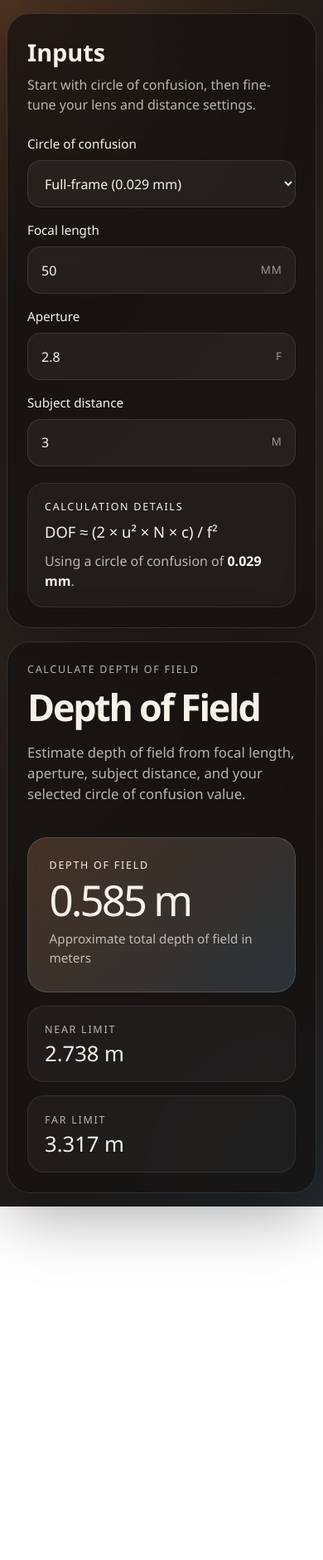
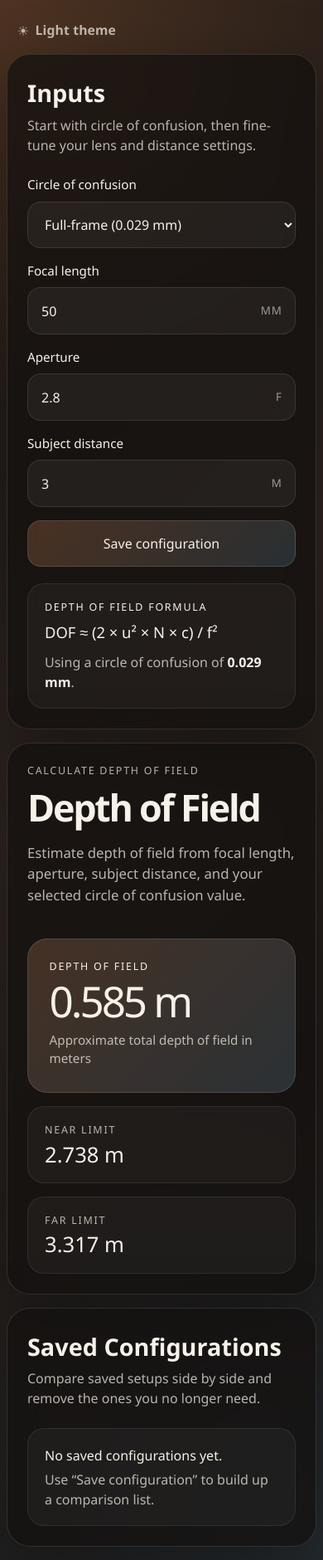
Before and after one commit to RalphvK/dof-calculator, a Vue app: page / in a window 390 px wide. Shown: the whole page at 83% size. Before the commit the page ends 1454 px from the top, so only its background shows below. Built offline with nearby package versions, Linux system fonts and the light colour scheme.

Commit message:
Add theme toggle and saved configuration panel

```diff
--- a/src/App.vue
+++ b/src/App.vue
@@ -1,5 +1,8 @@
 <script setup>
-import { computed, ref } from 'vue'
+import { computed, onMounted, ref, watch } from 'vue'
+
+const STORAGE_KEY = 'dof-calculator-saved-configurations'
+const THEME_STORAGE_KEY = 'dof-calculator-theme'
 
 const cocOptions = [
   { label: 'Full-frame (0.029 mm)', value: '0.029' },
@@ -12,6 +15,8 @@ const circleOfConfusion = ref('0.029')
 const focalLength = ref(50)
 const aperture = ref(2.8)
 const subjectDistance = ref(3)
+const savedConfigurations = ref([])
+const theme = ref('dark')
 
 const subjectDistanceMm = computed(() => Math.max(Number(subjectDistance.value) || 0, 0) * 1000)
 const focalLengthMm = computed(() => Math.max(Number(focalLength.value) || 0, 0.1))
@@ -70,6 +75,65 @@ const farDisplay = computed(() =>
 const cocDisplay = computed(() =>
   cocValue.value.toFixed(3).replace(/0+$/, '').replace(/\.$/, '')
 )
+const themeSymbol = computed(() => (theme.value === 'dark' ? '☀' : '☾'))
+const themeLabel = computed(() => (theme.value === 'dark' ? 'Light theme' : 'Dark theme'))
+
+onMounted(() => {
+  const storedTheme = window.localStorage.getItem(THEME_STORAGE_KEY)
+
+  if (storedTheme === 'light' || storedTheme === 'dark') {
+    theme.value = storedTheme
+  }
+
+  const stored = window.localStorage.getItem(STORAGE_KEY)
+
+  if (!stored) {
+    return
+  }
+
+  try {
+    const parsed = JSON.parse(stored)
+    savedConfigurations.value = Array.isArray(parsed) ? parsed : []
+  } catch {
+    savedConfigurations.value = []
+  }
+})
+
+watch(
+  savedConfigurations,
+  (value) => {
+    window.localStorage.setItem(STORAGE_KEY, JSON.stringify(value))
+  },
+  { deep: true },
+)
+
+watch(
+  theme,
+  (value) => {
+    document.documentElement.setAttribute('data-theme', value)
+    window.localStorage.setItem(THEME_STORAGE_KEY, value)
+  },
+  { immediate: true },
+)
+
+function saveConfiguration() {
+  savedConfigurations.value.unshift({
+    id: crypto.randomUUID(),
+    coc: cocDisplay.value,
+    focalLength: Number(focalLength.value) || 0,
+    aperture: Number(aperture.value) || 0,
+    subjectDistance: Number(subjectDistance.value) || 0,
+    dof: dofDisplay.value,
+  })
+}
+
+function deleteConfiguration(id) {
+  savedConfigurations.value = savedConfigurations.value.filter((configuration) => configuration.id !== id)
+}
+
+function toggleTheme() {
+  theme.value = theme.value === 'dark' ? 'light' : 'dark'
+}
 
 function formatDistance(distanceMm) {
   const distanceMeters = distanceMm / 1000
@@ -88,6 +152,13 @@ function formatDistance(distanceMm) {
 
 <template>
   <main class="shell">
+    <div class="topbar">
+      <button class="theme-toggle" type="button" @click="toggleTheme">
+        <span class="theme-toggle-symbol" aria-hidden="true">{{ themeSymbol }}</span>
+        <span>{{ themeLabel }}</span>
+      </button>
+    </div>
+
     <section class="hero-panel">
       <p class="eyebrow">Calculate depth of field</p>
       <h1>Depth of Field</h1>
@@ -159,13 +230,59 @@ function formatDistance(distanceMm) {
         </label>
       </div>
 
+      <button class="save-button" type="button" @click="saveConfiguration">
+        Save configuration
+      </button>
+
       <div class="formula-card">
-        <p class="formula-heading">Calculation details</p>
+        <p class="formula-heading">Depth of field formula</p>
         <p class="formula-line">DOF ≈ (2 × u² × N × c) / f²</p>
         <p class="formula-copy">
           Using a circle of confusion of <strong>{{ cocDisplay }} mm</strong>.
         </p>
       </div>
     </section>
+
+    <section class="saved-panel">
+      <div class="panel-header">
+        <h2>Saved Configurations</h2>
+        <p>Compare saved setups side by side and remove the ones you no longer need.</p>
+      </div>
+
+      <div v-if="savedConfigurations.length" class="saved-list" aria-label="Saved configurations">
+        <div class="saved-table saved-table-head" aria-hidden="true">
+          <span>CoC</span>
+          <span>Focal</span>
+          <span>Aperture</span>
+          <span>Distance</span>
+          <span>DoF</span>
+          <span>Delete</span>
+        </div>
+
+        <article
+          v-for="configuration in savedConfigurations"
+          :key="configuration.id"
+          class="saved-table saved-row"
+        >
+          <span><small>CoC</small>{{ configuration.coc }} mm</span>
+          <span><small>Focal</small>{{ configuration.focalLength }} mm</span>
+          <span><small>Aperture</small>f/{{ configuration.aperture }}</span>
+          <span><small>Distance</small>{{ configuration.subjectDistance }} m</span>
+          <span><small>DoF</small>{{ configuration.dof }}</span>
+          <button
+            class="delete-button"
+            type="button"
+            @click="deleteConfiguration(configuration.id)"
+          >
+            Delete
+          </button>
+        </article>
+      </div>
+
+      <div v-else class="empty-state">
+        <p>No saved configurations yet.</p>
+        <p>Use “Save configuration” to build up a comparison list.</p>
+      </div>
+    </section>
   </main>
 </template>
--- a/src/style.css
+++ b/src/style.css
@@ -1,16 +1,60 @@
 :root {
-  font-family: 'Manrope', 'Segoe UI', sans-serif;
-  line-height: 1.5;
-  font-weight: 500;
-  color: #f7f2e9;
-  background:
+  --font-body: 'Manrope', 'Segoe UI', sans-serif;
+  --font-display: 'Space Grotesk', 'Segoe UI', sans-serif;
+  --bg:
     radial-gradient(circle at top left, rgba(211, 125, 72, 0.28), transparent 26%),
     radial-gradient(circle at bottom right, rgba(95, 133, 161, 0.2), transparent 30%),
     linear-gradient(135deg, #1b1714 0%, #2d241f 45%, #161413 100%);
+  --text: #f7f2e9;
+  --muted: rgba(247, 242, 233, 0.72);
+  --soft: rgba(247, 242, 233, 0.58);
+  --panel-bg: rgba(18, 16, 15, 0.72);
+  --card-bg: rgba(255, 255, 255, 0.04);
+  --card-strong:
+    linear-gradient(135deg, rgba(233, 143, 88, 0.18), rgba(113, 170, 197, 0.16)),
+    rgba(255, 255, 255, 0.04);
+  --border: rgba(255, 255, 255, 0.12);
+  --border-soft: rgba(255, 255, 255, 0.08);
+  --field-border: rgba(255, 255, 255, 0.1);
+  --field-bg: rgba(255, 255, 255, 0.05);
+  --field-bg-focus: rgba(255, 255, 255, 0.08);
+  --accent: rgba(233, 143, 88, 0.8);
+  --button-bg: linear-gradient(135deg, rgba(233, 143, 88, 0.24), rgba(113, 170, 197, 0.18));
+  --button-secondary: rgba(255, 255, 255, 0.05);
+  --shadow: 0 24px 80px rgba(0, 0, 0, 0.35);
+  color: var(--text);
+  background: var(--bg);
+  font-family: var(--font-body);
+  line-height: 1.5;
+  font-weight: 500;
   font-synthesis: none;
   text-rendering: optimizeLegibility;
   -webkit-font-smoothing: antialiased;
   -moz-osx-font-smoothing: grayscale;
+}
+
+:root[data-theme='light'] {
+  --bg:
+    radial-gradient(circle at top left, rgba(244, 176, 124, 0.35), transparent 26%),
+    radial-gradient(circle at bottom right, rgba(132, 177, 205, 0.25), transparent 30%),
+    linear-gradient(135deg, #fbf4ea 0%, #f1e5d5 52%, #edf3f6 100%);
+  --text: #251b16;
+  --muted: rgba(37, 27, 22, 0.72);
+  --soft: rgba(37, 27, 22, 0.55);
+  --panel-bg: rgba(255, 251, 246, 0.8);
+  --card-bg: rgba(255, 255, 255, 0.55);
+  --card-strong:
+    linear-gradient(135deg, rgba(244, 176, 124, 0.26), rgba(132, 177, 205, 0.22)),
+    rgba(255, 255, 255, 0.72);
+  --border: rgba(80, 55, 33, 0.12);
+  --border-soft: rgba(80, 55, 33, 0.08);
+  --field-border: rgba(80, 55, 33, 0.12);
+  --field-bg: rgba(255, 255, 255, 0.72);
+  --field-bg-focus: rgba(255, 255, 255, 0.96);
+  --accent: rgba(193, 106, 53, 0.88);
+  --button-bg: linear-gradient(135deg, rgba(237, 150, 96, 0.34), rgba(121, 164, 191, 0.28));
+  --button-secondary: rgba(255, 255, 255, 0.72);
+  --shadow: 0 24px 60px rgba(122, 95, 72, 0.12);
 }
 
 * {
@@ -38,22 +82,30 @@ select {
 }
 
 .shell {
-  width: min(1100px, calc(100% - 2rem));
+  width: min(1400px, calc(100% - 2rem));
   margin: 0 auto;
   min-height: 100vh;
   display: grid;
-  grid-template-columns: 1.15fr 0.85fr;
+  grid-template-columns: minmax(280px, 0.95fr) minmax(320px, 1.05fr);
   gap: 1.5rem;
-  padding: 2rem 0;
+  padding: 1rem 0 2rem;
+}
+
+.topbar {
+  grid-column: 1 / -1;
+  display: flex;
+  justify-content: flex-end;
+  margin-bottom: -0.5rem;
 }
 
 .hero-panel,
-.control-panel {
+.control-panel,
+.saved-panel {
   backdrop-filter: blur(18px);
-  background: rgba(18, 16, 15, 0.72);
-  border: 1px solid rgba(255, 255, 255, 0.12);
+  background: var(--panel-bg);
+  border: 1px solid var(--border);
   border-radius: 28px;
-  box-shadow: 0 24px 80px rgba(0, 0, 0, 0.35);
+  box-shadow: var(--shadow);
 }
 
 .hero-panel {
@@ -63,9 +115,13 @@ select {
   justify-content: center;
 }
 
-.control-panel {
+.control-panel,
+.saved-panel {
   padding: 2rem;
-  align-self: center;
+}
+
+.saved-panel {
+  grid-column: 1 / -1;
 }
 
 .eyebrow,
@@ -82,8 +138,9 @@ select {
 .intro,
 .result-note,
 .formula-copy,
-.range-label {
-  color: rgba(247, 242, 233, 0.72);
+.range-label,
+.empty-state p:last-child {
+  color: var(--muted);
 }
 
 h1,
@@ -92,12 +149,21 @@ p {
   margin: 0;
 }
 
+h1,
+.panel-header h2 {
+  font-family: var(--font-display);
+}
+
 h1 {
-  font-family: 'Space Grotesk', 'Segoe UI', sans-serif;
   font-size: clamp(2.8rem, 5vw, 4.8rem);
   line-height: 0.98;
   letter-spacing: -0.05em;
   margin-top: 0.8rem;
+}
+
+.panel-header h2 {
+  font-size: 1.8rem;
+  margin-bottom: 0.35rem;
 }
 
 .intro {
@@ -110,14 +176,12 @@ h1 {
   margin-top: 2.5rem;
   padding: 1.5rem 1.6rem 1.8rem;
   border-radius: 24px;
-  background:
-    linear-gradient(135deg, rgba(233, 143, 88, 0.18), rgba(113, 170, 197, 0.16)),
-    rgba(255, 255, 255, 0.04);
-  border: 1px solid rgba(255, 255, 255, 0.14);
+  background: var(--card-strong);
+  border: 1px solid var(--border);
 }
 
 .result-value {
-  font-family: 'Space Grotesk', 'Segoe UI', sans-serif;
+  font-family: var(--font-display);
   font-size: clamp(3.2rem, 7vw, 6.4rem);
   line-height: 0.92;
   letter-spacing: -0.06em;
@@ -137,23 +201,20 @@ h1 {
 }
 
 .range-card,
-.formula-card {
+.formula-card,
+.saved-row,
+.saved-table-head,
+.empty-state {
   padding: 1.2rem 1.25rem;
   border-radius: 20px;
-  background: rgba(255, 255, 255, 0.04);
-  border: 1px solid rgba(255, 255, 255, 0.08);
+  background: var(--card-bg);
+  border: 1px solid var(--border-soft);
 }
 
 .range-value {
   margin-top: 0.35rem;
   font-size: 1.6rem;
   line-height: 1.1;
-}
-
-.panel-header h2 {
-  font-family: 'Space Grotesk', 'Segoe UI', sans-serif;
-  font-size: 1.8rem;
-  margin-bottom: 0.35rem;
 }
 
 .form-grid {
@@ -172,13 +233,12 @@ h1 {
 }
 
 .field select,
-.field input {
+.field input,
+.save-button,
+.delete-button,
+.theme-toggle {
   width: 100%;
-  border: 1px solid rgba(255, 255, 255, 0.1);
-  background: rgba(255, 255, 255, 0.05);
-  color: #f7f2e9;
   border-radius: 16px;
-  padding: 0.95rem 1rem;
   outline: none;
   transition:
     border-color 0.2s ease,
@@ -186,10 +246,20 @@ h1 {
     background 0.2s ease;
 }
 
+.field select,
+.field input {
+  border: 1px solid var(--field-border);
+  background: var(--field-bg);
+  color: var(--text);
+  padding: 0.95rem 1rem;
+}
+
 .field select:focus,
-.field input:focus {
-  border-color: rgba(233, 143, 88, 0.8);
-  background: rgba(255, 255, 255, 0.08);
+.field input:focus,
+.save-button:focus,
+.delete-button:focus {
+  border-color: var(--accent);
+  background: var(--field-bg-focus);
   transform: translateY(-1px);
 }
 
@@ -202,10 +272,59 @@ h1 {
   right: 1rem;
   top: 50%;
   transform: translateY(-50%);
-  color: rgba(247, 242, 233, 0.58);
+  color: var(--soft);
   pointer-events: none;
   text-transform: uppercase;
   letter-spacing: 0.08em;
+}
+
+.save-button,
+.delete-button,
+.theme-toggle {
+  border: 1px solid var(--border);
+  cursor: pointer;
+  color: var(--text);
+}
+
+.save-button {
+  margin-top: 1rem;
+  padding: 0.95rem 1rem;
+  background: var(--button-bg);
+}
+
+.delete-button {
+  padding: 0.7rem 0.8rem;
+  background: var(--button-secondary);
+}
+
+.theme-toggle {
+  width: auto;
+  min-width: 0;
+  padding: 0.55rem 0.8rem;
+  background: transparent;
+  border: 0;
+  border-radius: 0;
+  display: inline-flex;
+  align-items: center;
+  gap: 0.45rem;
+  color: var(--muted);
+  font-size: 0.98rem;
+  font-weight: 600;
+  letter-spacing: 0.01em;
+}
+
+.theme-toggle:hover {
+  color: var(--text);
+}
+
+.theme-toggle:focus {
+  color: var(--text);
+  transform: translateY(-1px);
+}
+
+.theme-toggle-symbol {
+  font-size: 1rem;
+  line-height: 1;
 }
 
 .formula-card {
@@ -214,7 +333,7 @@ h1 {
 
 .formula-line {
   margin-top: 0.4rem;
-  font-family: 'Space Grotesk', 'Segoe UI', sans-serif;
+  font-family: var(--font-display);
   font-size: 1.15rem;
 }
 
@@ -222,14 +341,69 @@ h1 {
   margin-top: 0.6rem;
 }
 
+.saved-list {
+  margin-top: 1.5rem;
+  display: grid;
+  gap: 0.9rem;
+}
+
+.saved-table {
+  display: grid;
+  grid-template-columns: 0.95fr 1fr 1fr 1fr 1fr 92px;
+  gap: 0.75rem;
+  align-items: center;
+}
+
+.saved-table-head {
+  padding-top: 0.85rem;
+  padding-bottom: 0.85rem;
+  font-size: 0.82rem;
+  text-transform: uppercase;
+  letter-spacing: 0.12em;
+  color: var(--muted);
+}
+
+.saved-row span {
+  display: grid;
+  gap: 0.2rem;
+  min-width: 0;
+}
+
+.saved-row small {
+  display: none;
+  color: var(--soft);
+  text-transform: uppercase;
+  letter-spacing: 0.1em;
+}
+
+.empty-state {
+  margin-top: 1.5rem;
+  display: grid;
+  gap: 0.35rem;
+}
+
 strong {
-  color: #fff7ef;
+  color: var(--text);
+}
+
+@media (max-width: 1200px) {
+  .shell {
+    grid-template-columns: 1fr 1fr;
+  }
 }
 
 @media (max-width: 900px) {
   .shell {
     grid-template-columns: 1fr;
     padding: 1rem 0;
+  }
+
+  .topbar {
+    justify-content: stretch;
+  }
+
+  .theme-toggle {
+    width: 100%;
   }
 
   .control-panel {
@@ -240,13 +414,32 @@ strong {
     order: 2;
   }
 
+  .saved-panel {
+    order: 3;
+  }
+
   .hero-panel,
-  .control-panel {
+  .control-panel,
+  .saved-panel {
     padding: 1.5rem;
   }
+}
 
-  h1 {
-    max-width: 12ch;
+@media (max-width: 700px) {
+  .saved-table-head {
+    display: none;
+  }
+
+  .saved-row {
+    grid-template-columns: repeat(2, minmax(0, 1fr));
+  }
+
+  .saved-row small {
+    display: block;
+  }
+
+  .delete-button {
+    grid-column: 1 / -1;
   }
 }
 
@@ -256,7 +449,8 @@ strong {
     gap: 1rem;
   }
 
-  .range-grid {
+  .range-grid,
+  .saved-row {
     grid-template-columns: 1fr;
   }
 }
```
